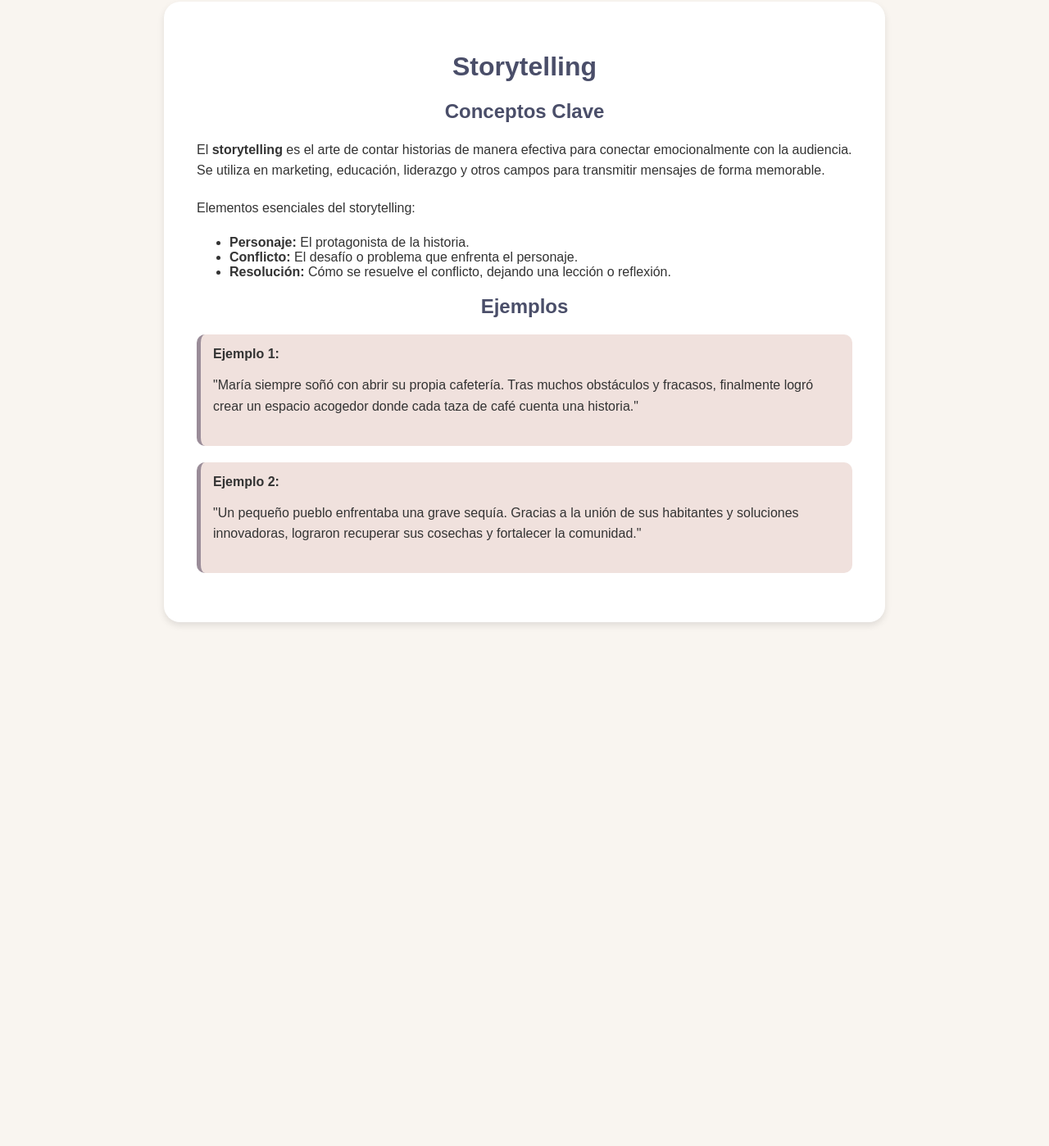
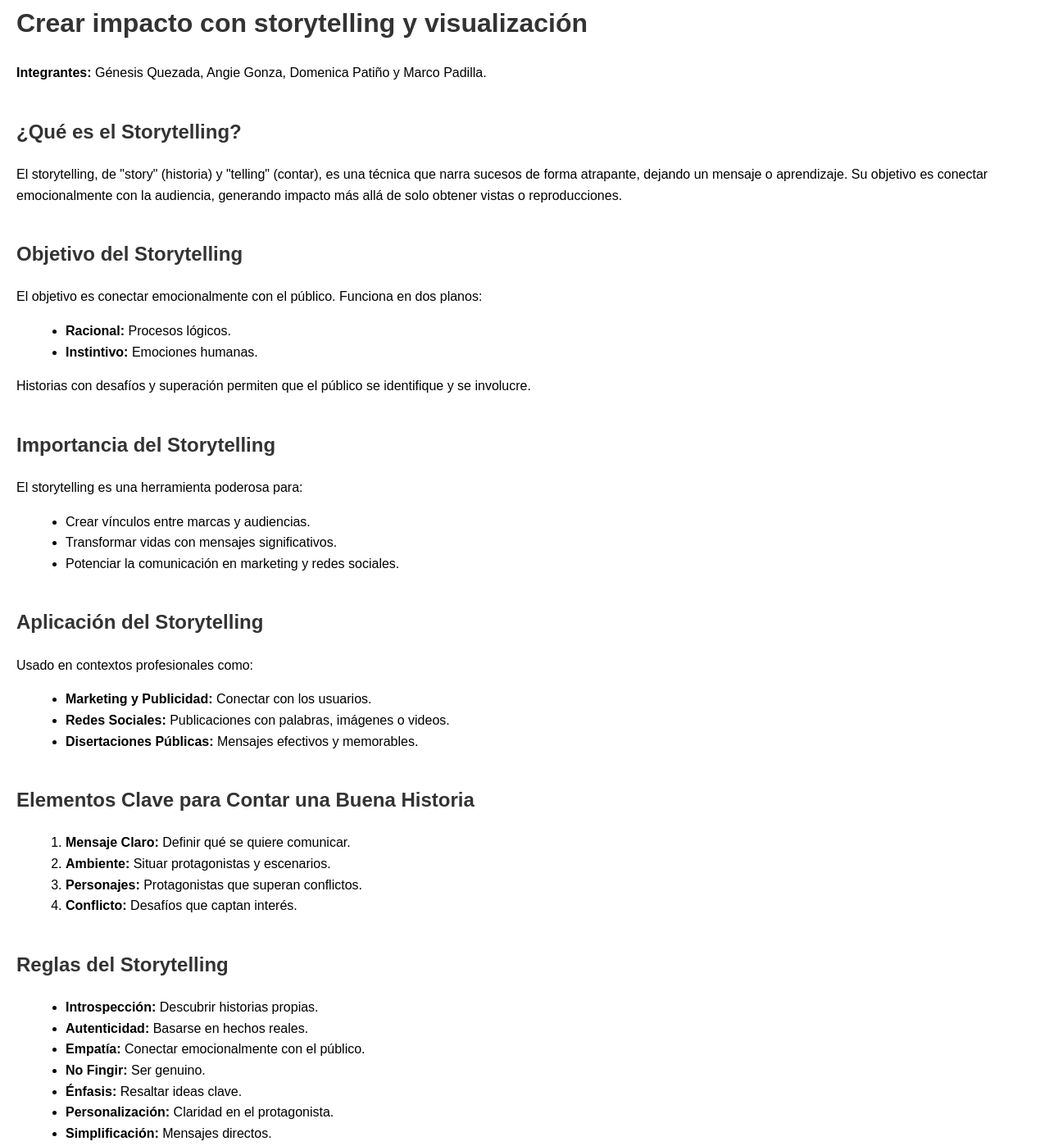
Before and after one commit to Bomizzz/Storytelling, a plain HTML site: page index.html in a window 1280 px wide. Shown: the part 18-1416 px from the top of the page at 82% size. Before the commit the page ends 800 px from the top, so only its background shows below. Drawn offline with Linux system fonts and the light colour scheme.

Commit message:
Update index.html

```diff
--- a/index.html
+++ b/index.html
@@ -3,63 +3,120 @@
 <head>
     <meta charset="UTF-8">
     <meta name="viewport" content="width=device-width, initial-scale=1.0">
-    <title>Storytelling: Conceptos y Ejemplos</title>
+    <title>Storytelling y Visualización</title>
     <style>
         body {
-            font-family: 'Arial', sans-serif;
-            background-color: #f9f5f0;
+            font-family: Arial, sans-serif;
+            margin: 20px;
+            line-height: 1.6;
+        }
+        h1, h2, h3 {
             color: #333;
-            margin: 0;
-            padding: 20px;
         }
-        .container {
-            max-width: 800px;
-            margin: 0 auto;
-            background-color: #fff;
-            border-radius: 20px;
-            box-shadow: 0 4px 8px rgba(0, 0, 0, 0.1);
-            padding: 40px;
+        .slide {
+            margin-bottom: 40px;
         }
-        h1, h2 {
-            text-align: center;
-            color: #4a4e69;
+        .content {
+            margin-left: 20px;
         }
-        p {
-            line-height: 1.6;
-            margin-bottom: 20px;
-        }
-        .example {
-            background-color: #f0e1dd;
-            border-left: 5px solid #9a8c98;
-            padding: 15px;
-            border-radius: 10px;
-            margin: 20px 0;
+        .bold {
+            font-weight: bold;
         }
     </style>
 </head>
 <body>
-    <div class="container">
-        <h1>Storytelling</h1>
-        <h2>Conceptos Clave</h2>
-        <p>El <strong>storytelling</strong> es el arte de contar historias de manera efectiva para conectar emocionalmente con la audiencia. Se utiliza en marketing, educación, liderazgo y otros campos para transmitir mensajes de forma memorable.</p>
 
-        <p>Elementos esenciales del storytelling:</p>
-        <ul>
-            <li><strong>Personaje:</strong> El protagonista de la historia.</li>
-            <li><strong>Conflicto:</strong> El desafío o problema que enfrenta el personaje.</li>
-            <li><strong>Resolución:</strong> Cómo se resuelve el conflicto, dejando una lección o reflexión.</li>
-        </ul>
+    <!-- Diapositiva 1 -->
+    <div class="slide">
+        <h1>Crear impacto con storytelling y visualización</h1>
+        <p><span class="bold">Integrantes:</span> Génesis Quezada, Angie Gonza, Domenica Patiño y Marco Padilla.</p>
+    </div>
 
-        <h2>Ejemplos</h2>
-        <div class="example">
-            <strong>Ejemplo 1:</strong>
-            <p>"María siempre soñó con abrir su propia cafetería. Tras muchos obstáculos y fracasos, finalmente logró crear un espacio acogedor donde cada taza de café cuenta una historia."</p>
+    <!-- Diapositiva 2 -->
+    <div class="slide">
+        <h2>¿Qué es el Storytelling?</h2>
+        <p>El storytelling, de "story" (historia) y "telling" (contar), es una técnica que narra sucesos de forma atrapante, dejando un mensaje o aprendizaje. Su objetivo es conectar emocionalmente con la audiencia, generando impacto más allá de solo obtener vistas o reproducciones.</p>
+    </div>
+
+    <!-- Diapositiva 3 -->
+    <div class="slide">
+        <h2>Objetivo del Storytelling</h2>
+        <p>El objetivo es conectar emocionalmente con el público. Funciona en dos planos:</p>
+        <div class="content">
+            <ul>
+                <li><span class="bold">Racional:</span> Procesos lógicos.</li>
+                <li><span class="bold">Instintivo:</span> Emociones humanas.</li>
+            </ul>
         </div>
+        <p>Historias con desafíos y superación permiten que el público se identifique y se involucre.</p>
+    </div>
 
-        <div class="example">
-            <strong>Ejemplo 2:</strong>
-            <p>"Un pequeño pueblo enfrentaba una grave sequía. Gracias a la unión de sus habitantes y soluciones innovadoras, lograron recuperar sus cosechas y fortalecer la comunidad."</p>
+    <!-- Diapositiva 4 -->
+    <div class="slide">
+        <h2>Importancia del Storytelling</h2>
+        <p>El storytelling es una herramienta poderosa para:</p>
+        <div class="content">
+            <ul>
+                <li>Crear vínculos entre marcas y audiencias.</li>
+                <li>Transformar vidas con mensajes significativos.</li>
+                <li>Potenciar la comunicación en marketing y redes sociales.</li>
+            </ul>
         </div>
     </div>
+
+    <!-- Diapositiva 5 -->
+    <div class="slide">
+        <h2>Aplicación del Storytelling</h2>
+        <p>Usado en contextos profesionales como:</p>
+        <div class="content">
+            <ul>
+                <li><span class="bold">Marketing y Publicidad:</span> Conectar con los usuarios.</li>
+                <li><span class="bold">Redes Sociales:</span> Publicaciones con palabras, imágenes o videos.</li>
+                <li><span class="bold">Disertaciones Públicas:</span> Mensajes efectivos y memorables.</li>
+            </ul>
+        </div>
+    </div>
+
+    <!-- Diapositiva 6 -->
+    <div class="slide">
+        <h2>Elementos Clave para Contar una Buena Historia</h2>
+        <div class="content">
+            <ol>
+                <li><span class="bold">Mensaje Claro:</span> Definir qué se quiere comunicar.</li>
+                <li><span class="bold">Ambiente:</span> Situar protagonistas y escenarios.</li>
+                <li><span class="bold">Personajes:</span> Protagonistas que superan conflictos.</li>
+                <li><span class="bold">Conflicto:</span> Desafíos que captan interés.</li>
+            </ol>
+        </div>
+    </div>
+
+    <!-- Diapositiva 7 -->
+    <div class="slide">
+        <h2>Reglas del Storytelling</h2>
+        <div class="content">
+            <ul>
+                <li><span class="bold">Introspección:</span> Descubrir historias propias.</li>
+                <li><span class="bold">Autenticidad:</span> Basarse en hechos reales.</li>
+                <li><span class="bold">Empatía:</span> Conectar emocionalmente con el público.</li>
+                <li><span class="bold">No Fingir:</span> Ser genuino.</li>
+                <li><span class="bold">Énfasis:</span> Resaltar ideas clave.</li>
+                <li><span class="bold">Personalización:</span> Claridad en el protagonista.</li>
+                <li><span class="bold">Simplificación:</span> Mensajes directos.</li>
+            </ul>
+        </div>
+    </div>
+
+    <!-- Diapositiva 8 -->
+    <div class="slide">
+        <h2>Ejemplo de Storytelling - Nike</h2>
+        <p>Nike utiliza el storytelling para inspirar a sus clientes, destacando historias de superación personal y esfuerzo. Su lema "Just Do It" ha sido el eje de campañas que muestran a atletas superando adversidades, conectando con la determinación y el espíritu de lucha de su audiencia.</p>
+    </div>
+
+    <!-- Diapositiva 9 -->
+    <div class="slide">
+        <h2>Conclusión</h2>
+        <p>El storytelling es clave para comunicar de forma efectiva y emocional. Combinado con la visualización de datos, especialmente en big data y negocios internacionales, crea un impacto duradero, transformando cómo las marcas se conectan con su audiencia.</p>
+    </div>
+
 </body>
 </html>
```
